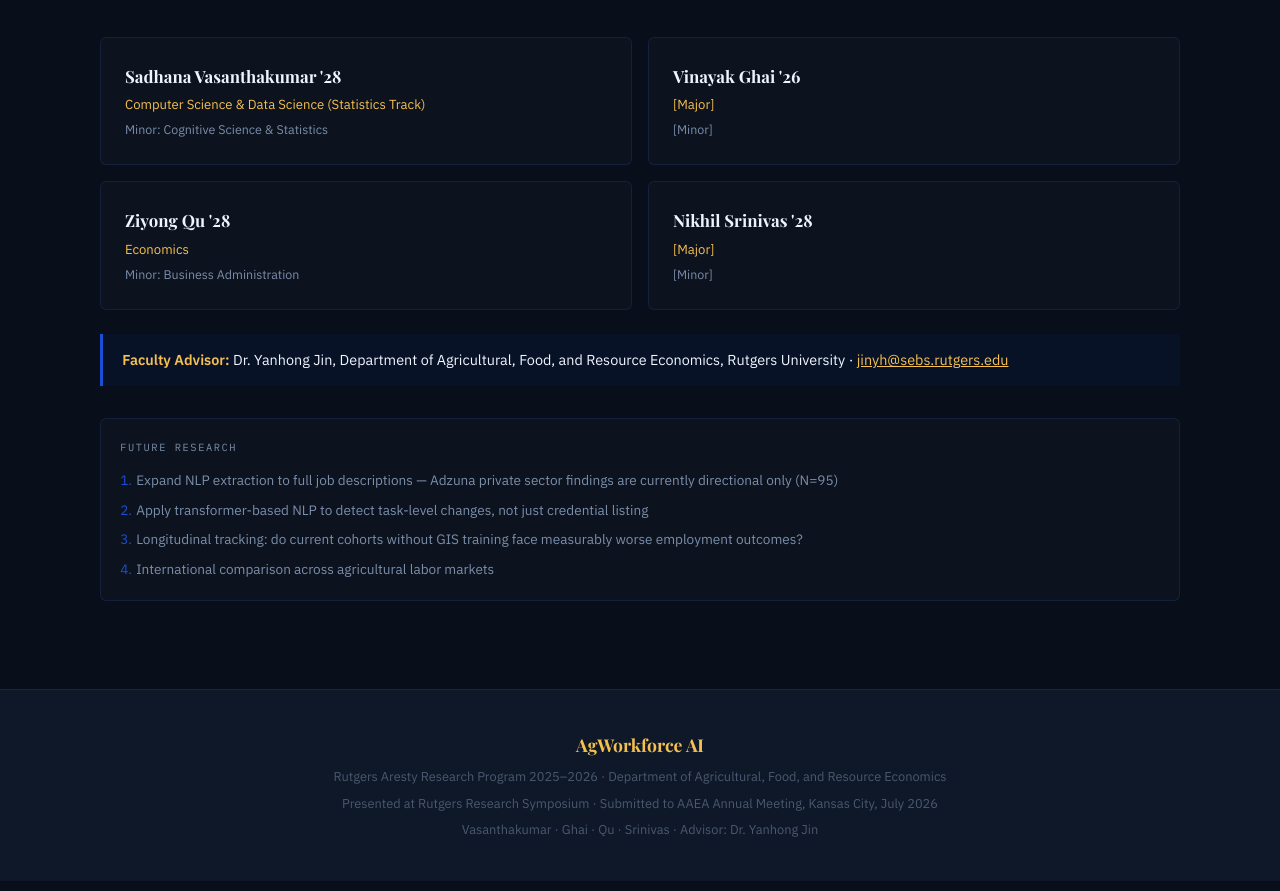
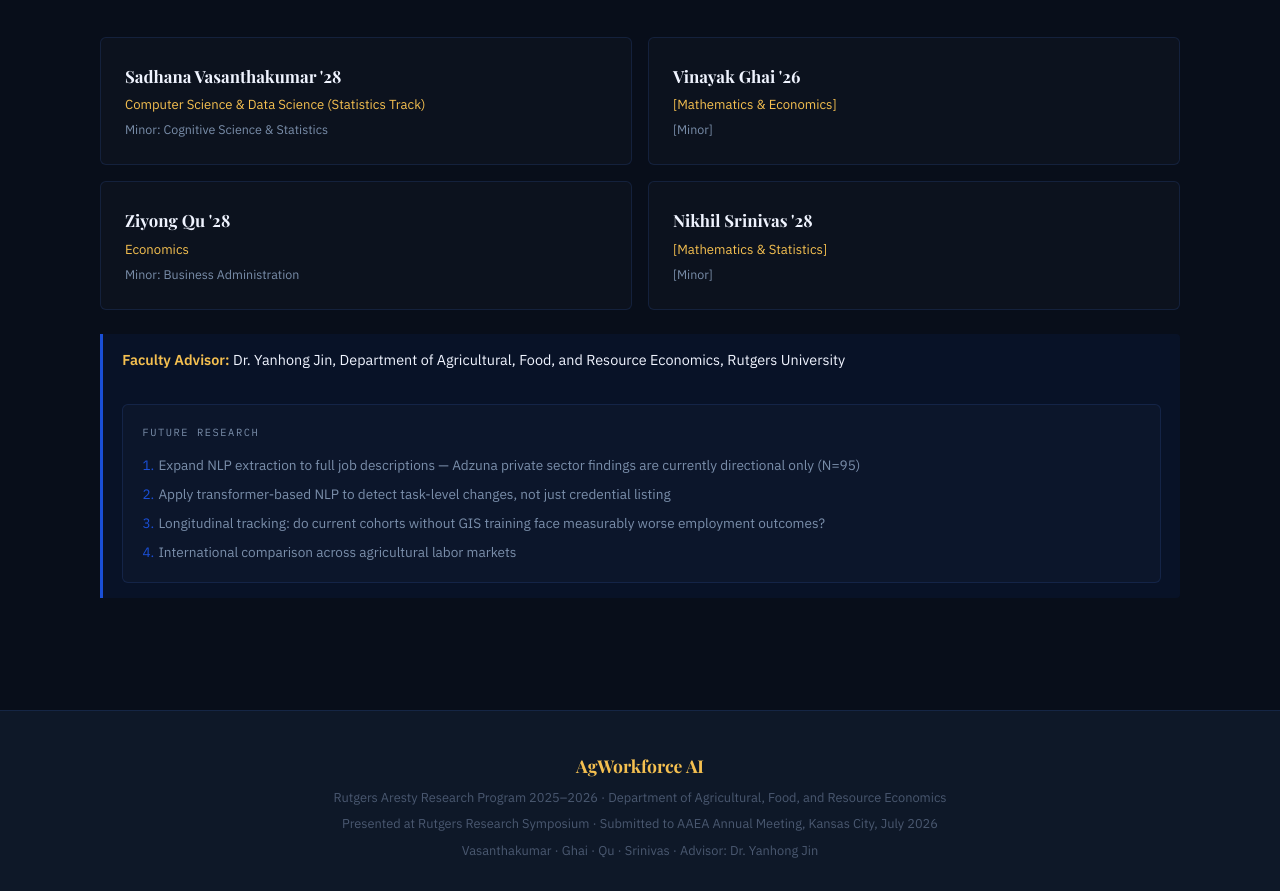
Before and after one commit to SadhanaVasanthakumar/AgSustainability, a plain HTML site: page index.html in a window 1280 px wide. Shown: the part 8975-9866 px from the top of the page. Drawn offline with nearby package versions, Linux system fonts and the light colour scheme; a web font is replaced by a local one.

Commit message:
Update roles and remove email from faculty advisor

```diff
--- a/index.html
+++ b/index.html
@@ -601,7 +601,7 @@ footer a{color:var(--goldL);text-decoration:none}
       </div>
       <div class="team-card">
         <div class="tc-name">Vinayak Ghai '26</div>
-        <div class="tc-role">[Major]</div>
+        <div class="tc-role">[Mathematics & Economics]</div>
         <div class="tc-minor">[Minor]</div>
       </div>
       <div class="team-card">
@@ -611,14 +611,13 @@ footer a{color:var(--goldL);text-decoration:none}
       </div>
       <div class="team-card">
         <div class="tc-name">Nikhil Srinivas '28</div>
-        <div class="tc-role">[Major]</div>
+        <div class="tc-role">[Mathematics & Statistics]</div>
         <div class="tc-minor">[Minor]</div>
       </div>
     </div>
 
     <div class="callout" style="margin-top:1.5rem">
-      <strong>Faculty Advisor:</strong> Dr. Yanhong Jin, Department of Agricultural, Food, and Resource Economics, Rutgers University · <a href="mailto:jinyh@sebs.rutgers.edu" style="color:var(--goldL)">jinyh@sebs.rutgers.edu</a>
-    </div>
+      <strong>Faculty Advisor:</strong> Dr. Yanhong Jin, Department of Agricultural, Food, and Resource Economics, Rutgers University
 
     <div style="margin-top:2rem;padding:1.2rem;background:rgba(255,255,255,.02);border:1px solid var(--border);border-radius:6px">
       <div style="font-family:'IBM Plex Mono',monospace;font-size:.65rem;letter-spacing:.15em;text-transform:uppercase;color:var(--steel);margin-bottom:.8rem">Future Research</div>
```
